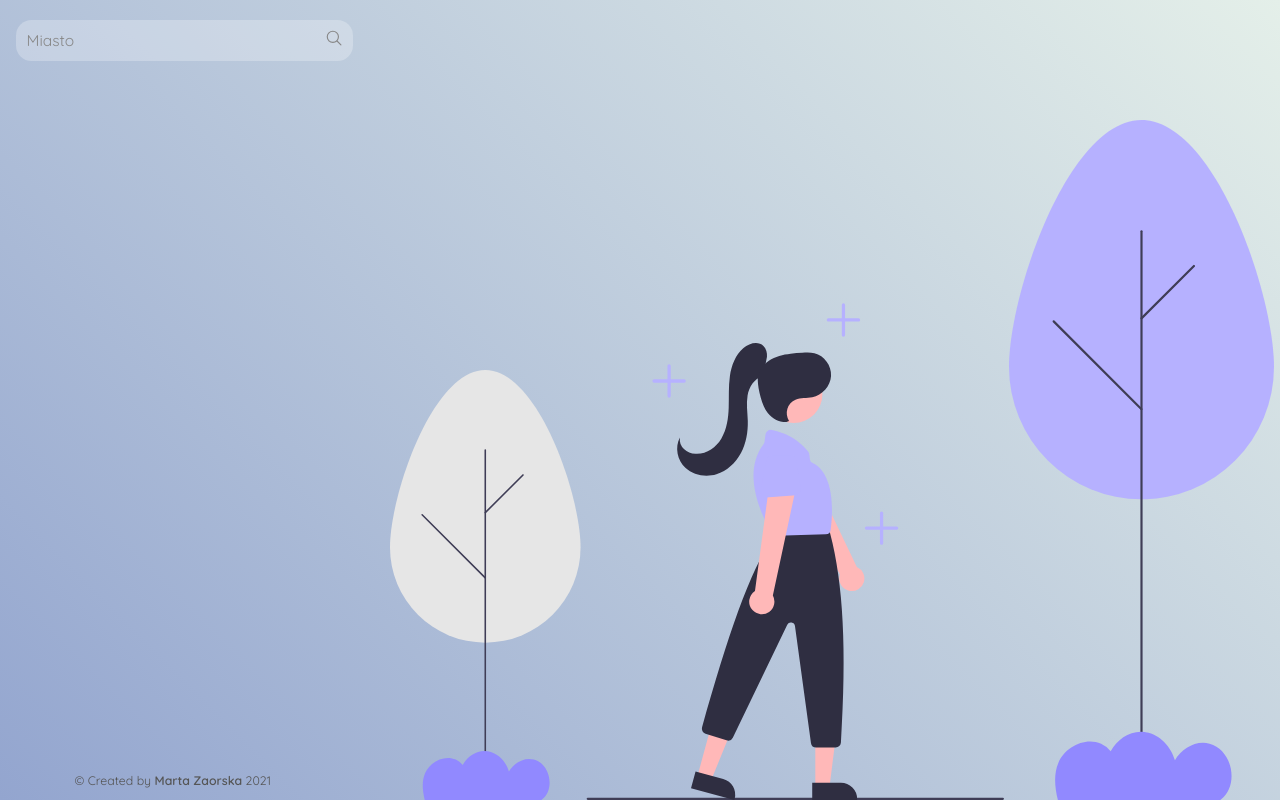
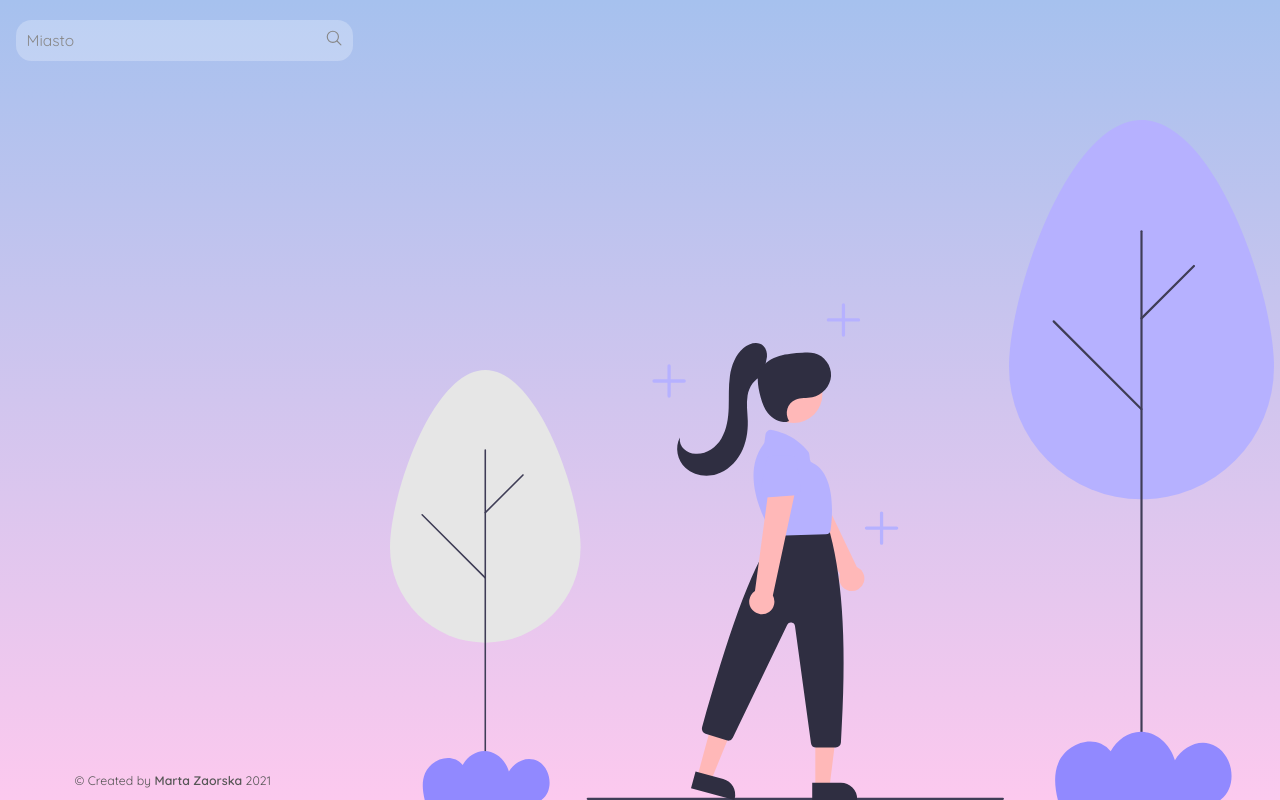
Before and after one commit to MartaZaorska/weather_app, a React (Create React App) app: page / in a window 1280 px wide. Built offline with nearby package versions, Linux system fonts and the light colour scheme.

Commit message:
Changed background (linear-gradient)

```diff
--- a/src/index.css
+++ b/src/index.css
@@ -49,7 +49,7 @@
   min-height: 100vh;
   overflow-x: hidden;
   position: relative;
-  background-image: linear-gradient(45deg, #93a5cf 0%, #e4efe9 100%);
+  background-image: linear-gradient(to bottom, #A6C1EE 0%, #fcc9ee 100%);
   color: #555;
 }
 
```
